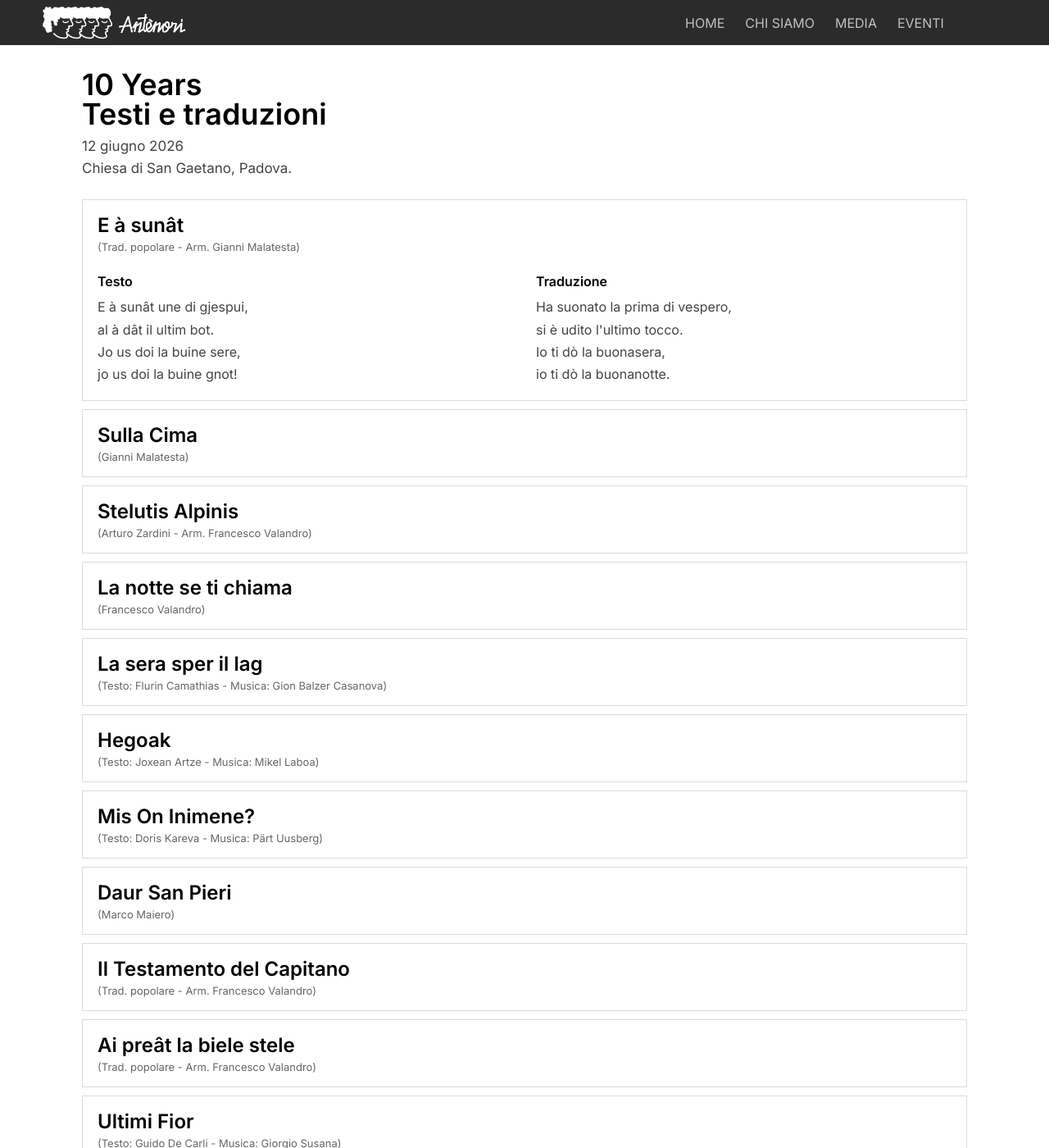
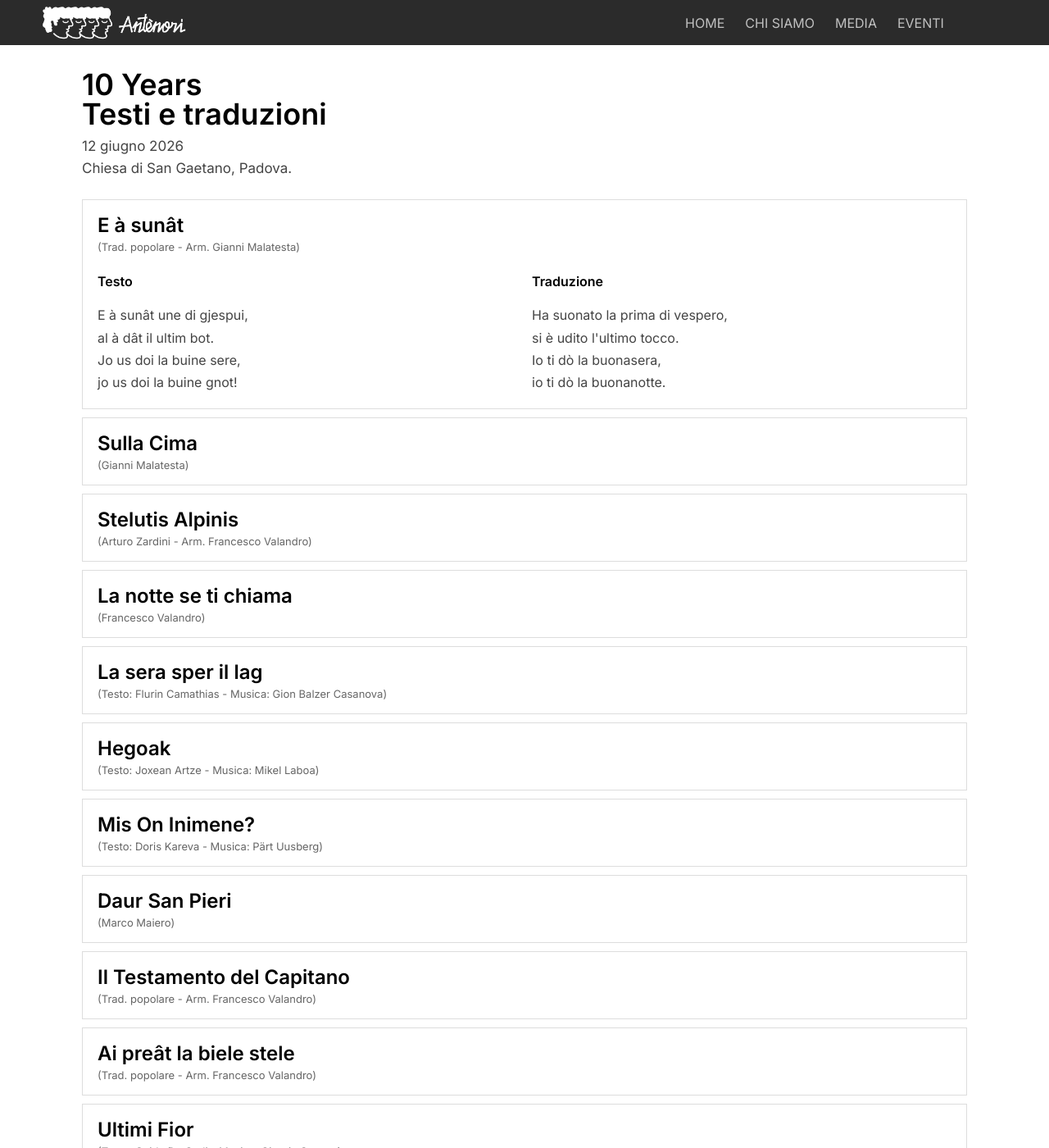
Before and after one commit to antenori-choir/antenori-choir.github.io, a Jekyll site: the page built from it/10years.md, in a window 1280 px wide and 1400 px high. Shown: the whole window at 82% size. Built offline with Jekyll 4.4.1, drawn with Linux system fonts in a browser that asks for light colours.

Commit message:
sistemata doppia colonna su vis mobile

```diff
--- a/assets/css/style.css
+++ b/assets/css/style.css
@@ -879,6 +879,11 @@
   grid-template-columns: 1fr;
 }
 
+.program-song-content.stanzas {
+  gap: 10px 18px;
+  align-items: start;
+}
+
 .program-song-content h3 {
   margin: 8px 0;
   font-size: 16px;
@@ -924,6 +929,6 @@
 
 
   .lyrics {
-    font-size: 13px;
+    font-size: 12px;
   }
 }
--- a/it/10years.md
+++ b/it/10years.md
@@ -18,25 +18,21 @@
           <strong>E à sunât</strong>
           <small>(Trad. popolare - Arm. Gianni Malatesta)</small>
         </summary>
-        <div class="program-song-content">
-          <div>
-            <h3>Testo</h3>
-            <p class="lyrics">
-              E à sunât une di gjespui,<br>
-              al à dât il ultim bot.<br>
-              Jo us doi la buine sere,<br>
-              jo us doi la buine gnot!
-            </p>
-          </div>
-          <div>
-            <h3>Traduzione</h3>
-            <p class="lyrics">
-              Ha suonato la prima di vespero,<br>
-              si è udito l'ultimo tocco.<br>
-              Io ti dò la buonasera,<br>
-              io ti dò la buonanotte.
-            </p>
-          </div>
+        <div class="program-song-content stanzas">
+          <h3>Testo</h3>
+          <h3>Traduzione</h3>
+          <p class="lyrics">
+            E à sunât une di gjespui,<br>
+            al à dât il ultim bot.<br>
+            Jo us doi la buine sere,<br>
+            jo us doi la buine gnot!
+          </p>
+          <p class="lyrics">
+            Ha suonato la prima di vespero,<br>
+            si è udito l'ultimo tocco.<br>
+            Io ti dò la buonasera,<br>
+            io ti dò la buonanotte.
+          </p>
         </div>
       </details>
 
@@ -65,55 +61,57 @@
           <strong>Stelutis Alpinis</strong>
           <small>(Arturo Zardini - Arm. Francesco Valandro)</small>
         </summary>
-        <div class="program-song-content">
-          <div>
-            <h3>Testo</h3>
-            <p class="lyrics">
-              Se tu vens cassù ta' cretis<br>
-              là che lôr mi àn soterât,<br>
-              al è un splaz plen di stelutis;<br>
-              dal miò sanc l'è stât bagnât.<br><br>
-
-              Par segnâl, une crosute<br>
-              je scolpide lì tal cret,<br>
-              fra chês stelis nas l'arbute,<br>
-              sot di lôr, jo duâr cujet.<br><br>
-
-              Cjôl sù, cjôl une stelute:<br>
-              jê 'a ricuarde il nestri ben.<br>
-              Tu j darâs 'ne bussadute<br>
-              e po' plàtile tal sen.<br><br>
-
-              Quant che a cjase tu sês sole<br>
-              e di cûr tu préis par me,<br>
-              il miò spirt atôr ti svole:<br>
-              jo e la stele sin cun te.
-            </p>
-          </div>
-          <div>
-            <h3>Traduzione</h3>
-            <p class="lyrics">
-              Se tu vieni quassù fra le rocce,<br>
-              là dove mi hanno sotterrato,<br>
-              c'è uno spiazzo pieno di stelle alpine;<br>
-              dal mio sangue è stato bagnato.<br><br>
-
-              Come segno, una piccola croce<br>
-              è scolpita lì sulla roccia,<br>
-              fra quelle stelle nasce l'erba,<br>
-              sotto loro io dormo tranquillo.<br><br>
-
-              Cogli sù, cogli una stella alpina:<br>
-              lei ricorda il nostro amore.<br>
-              Tu dalle un bacio<br>
-              e poi posala sul seno.<br><br>
-
-              Quando a casa tu sei sola,<br>
-              e di cuore preghi per me,<br>
-              il mio spirito ti aleggia intorno:<br>
-              io e la stella siamo con te.
-            </p>
-          </div>
+        <div class="program-song-content stanzas">
+          <h3>Testo</h3>
+          <h3>Traduzione</h3>
+          <p class="lyrics">
+            Se tu vens cassù ta' cretis<br>
+            là che lôr mi àn soterât,<br>
+            al è un splaz plen di stelutis;<br>
+            dal miò sanc l'è stât bagnât.
+          </p>
+          <p class="lyrics">
+            Se tu vieni quassù fra le rocce,<br>
+            là dove mi hanno sotterrato,<br>
+            c'è uno spiazzo pieno di stelle alpine;<br>
+            dal mio sangue è stato bagnato.
+          </p>
+          <p class="lyrics">
+            Par segnâl, une crosute<br>
+            je scolpide lì tal cret,<br>
+            fra chês stelis nas l'arbute,<br>
+            sot di lôr, jo duâr cujet.
+          </p>
+          <p class="lyrics">
+            Come segno, una piccola croce<br>
+            è scolpita lì sulla roccia,<br>
+            fra quelle stelle nasce l'erba,<br>
+            sotto loro io dormo tranquillo.
+          </p>
+          <p class="lyrics">
+            Cjôl sù, cjôl une stelute:<br>
+            jê 'a ricuarde il nestri ben.<br>
+            Tu j darâs 'ne bussadute<br>
+            e po' plàtile tal sen.
+          </p>
+          <p class="lyrics">
+            Cogli sù, cogli una stella alpina:<br>
+            lei ricorda il nostro amore.<br>
+            Tu dalle un bacio<br>
+            e poi posala sul seno.
+          </p>
+          <p class="lyrics">
+            Quant che a cjase tu sês sole<br>
+            e di cûr tu préis par me,<br>
+            il miò spirt atôr ti svole:<br>
+            jo e la stele sin cun te.
+          </p>
+          <p class="lyrics">
+            Quando a casa tu sei sola,<br>
+            e di cuore preghi per me,<br>
+            il mio spirito ti aleggia intorno:<br>
+            io e la stella siamo con te.
+          </p>
         </div>
       </details>
 
@@ -169,35 +167,33 @@
           <strong>La sera sper il lag</strong>
           <small>(Testo: Flurin Camathias - Musica: Gion Balzer Casanova)</small>
         </summary>
-        <div class="program-song-content">
-          <div>
-            <h3>Testo</h3>
-            <p class="lyrics">
-              Solem ruaus cheu sin la riva<br>
-              d'umbriva stat il lag curclaus,<br>
-              il bi sulegl cun sia glisch tardiva,<br>
-              davos ils cuolms ei sesbassaus.<br><br>
-
-              E giu da tschiel las steilas biaras,<br>
-              migeivel miran giu el stgir,<br>
-              miu cor tgei aunc empiaras<br>
-              va era ti tier dultsch durmir.
-            </p>
-          </div>
-          <div>
-            <h3>Traduzione</h3>
-            <p class="lyrics">
-              Una calma solenne qui sulla riva,<br>
-              di ombra il lago è coperto,<br>
-              il bel sole nella sua luce tarda,<br>
-              dietro i monti si è abbassato.<br><br>
-
-              E giù dal cielo le molte stelle<br>
-              dolcemente guardano giù nell'oscurità,<br>
-              mio cuore cosa chiedi ancora,<br>
-              lasciati andare nel dolce dormire.
-            </p>
-          </div>
+        <div class="program-song-content stanzas">
+          <h3>Testo</h3>
+          <h3>Traduzione</h3>
+          <p class="lyrics">
+            Solem ruaus cheu sin la riva<br>
+            d'umbriva stat il lag curclaus,<br>
+            il bi sulegl cun sia glisch tardiva,<br>
+            davos ils cuolms ei sesbassaus.
+          </p>
+          <p class="lyrics">
+            Una calma solenne qui sulla riva,<br>
+            di ombra il lago è coperto,<br>
+            il bel sole nella sua luce tarda,<br>
+            dietro i monti si è abbassato.
+          </p>
+          <p class="lyrics">
+            E giu da tschiel las steilas biaras,<br>
+            migeivel miran giu el stgir,<br>
+            miu cor tgei aunc empiaras<br>
+            va era ti tier dultsch durmir.
+          </p>
+          <p class="lyrics">
+            E giù dal cielo le molte stelle<br>
+            dolcemente guardano giù nell'oscurità,<br>
+            mio cuore cosa chiedi ancora,<br>
+            lasciati andare nel dolce dormire.
+          </p>
         </div>
       </details>
 
@@ -206,37 +202,37 @@
           <strong>Hegoak</strong>
           <small>(Testo: Joxean Artze - Musica: Mikel Laboa)</small>
         </summary>
-        <div class="program-song-content">
-          <div>
-            <h3>Testo</h3>
-            <p class="lyrics">
-              Hegoak ebaki banizkio<br>
-              neuria izango zen<br>
-              ez zuen alde egingo.<br><br>
-
-              Bainan horrela<br>
-              ez zen gehiago<br>
-              xoria izango.<br><br>
-
-              Eta nik,<br>
-              xoria nuen maite.
-            </p>
-          </div>
-          <div>
-            <h3>Traduzione</h3>
-            <p class="lyrics">
-              Se gli avessi tagliato le ali<br>
-              sarebbe stato mio<br>
-              non sarebbe andato via.<br><br>
-
-              Ma così<br>
-              non sarebbe più<br>
-              stato un uccello.<br><br>
-
-              E io<br>
-              era l'uccello che amavo.
-            </p>
-          </div>
+        <div class="program-song-content stanzas">
+          <h3>Testo</h3>
+          <h3>Traduzione</h3>
+          <p class="lyrics">
+            Hegoak ebaki banizkio<br>
+            neuria izango zen<br>
+            ez zuen alde egingo.
+          </p>
+          <p class="lyrics">
+            Se gli avessi tagliato le ali<br>
+            sarebbe stato mio<br>
+            non sarebbe andato via.
+          </p>
+          <p class="lyrics">
+            Bainan horrela<br>
+            ez zen gehiago<br>
+            xoria izango.
+          </p>
+          <p class="lyrics">
+            Ma così<br>
+            non sarebbe più<br>
+            stato un uccello.
+          </p>
+          <p class="lyrics">
+            Eta nik,<br>
+            xoria nuen maite.
+          </p>
+          <p class="lyrics">
+            E io<br>
+            era l'uccello che amavo.
+          </p>
         </div>
       </details>
 
@@ -245,36 +241,34 @@
           <strong>Mis On Inimene?</strong>
           <small>(Testo: Doris Kareva - Musica: Pärt Uusberg)</small>
         </summary>
-        <div class="program-song-content">
-          <div>
-            <h3>Testo</h3>
-            <p class="lyrics">
-              Mis on inimene?<br>
-              Kas ingli vari?<br>
-              Voi igatsushüüd<br>
-              hingeühtsuse poole?<br><br>
-
-              Igaüks meist on pill<br>
-              läbi mille vorratuid vise vilistab<br>
-              Jumala tuul:<br>
-              hoia, küll siis hoitakse sind.
-            </p>
-          </div>
-          <div>
-            <h3>Traduzione</h3>
-            <p class="lyrics">
-              Che cos'è umano?<br>
-              L'ombra di un angelo?<br>
-              O un grido desideroso dell'unione<br>
-              delle anime?<br><br>
-
-              Ognuno di noi è uno strumento<br>
-              attraverso il quale il vento di Dio<br>
-              soffia ineguagliabili melodie:<br>
-              abbi cura degli altri e gli altri<br>
-              avranno cura di te.
-            </p>
-          </div>
+        <div class="program-song-content stanzas">
+          <h3>Testo</h3>
+          <h3>Traduzione</h3>
+          <p class="lyrics">
+            Mis on inimene?<br>
+            Kas ingli vari?<br>
+            Voi igatsushüüd<br>
+            hingeühtsuse poole?
+          </p>
+          <p class="lyrics">
+            Che cos'è umano?<br>
+            L'ombra di un angelo?<br>
+            O un grido desideroso dell'unione<br>
+            delle anime?
+          </p>
+          <p class="lyrics">
+            Igaüks meist on pill<br>
+            läbi mille vorratuid vise vilistab<br>
+            Jumala tuul:<br>
+            hoia, küll siis hoitakse sind.
+          </p>
+          <p class="lyrics">
+            Ognuno di noi è uno strumento<br>
+            attraverso il quale il vento di Dio<br>
+            soffia ineguagliabili melodie:<br>
+            abbi cura degli altri e gli altri<br>
+            avranno cura di te.
+          </p>
         </div>
       </details>
 
@@ -283,54 +277,56 @@
           <strong>Daur San Pieri</strong>
           <small>(Marco Maiero)</small>
         </summary>
-        <div class="program-song-content">
-          <div>
-            <h3>Testo</h3>
-            <p class="lyrics">
-              Sore i roncs, daûr San Pieri,<br>
-              cul sciroc o in Luj ch'al sa di fen,<br>
-              ducj i siums si cirin simpri,<br>
-              ducj i siums a clamin ben.<br><br>
-
-              E a consolin lis albadis<br>
-              che an cricât il scûr dai dîs<br>
-              che gjelôs al ten platât, di simpri,<br>
-              il lusôr dal Paradîs.<br><br>
-
-              Sore i roncs, daûr San Pieri,<br>
-              cul sciroc o in Luj ch'al sa di fen,<br>
-              ducj i siums si cirin simpri,<br>
-              ducj i siums a clamin ben.<br><br>
-
-              E tal cûr timp di bussadis, timp di un fûc mai dite a d'un,<br>
-              distudât cui avostans, mai légris,<br>
-              in te scune di un autun.
-            </p>
-          </div>
-          <div>
-            <h3>Traduzione</h3>
-            <p class="lyrics">
-              Sulle colline, dietro San Pietro,<br>
-              con lo scirocco in Luglio che sa di fieno,<br>
-              tutti i sogni si cercano sempre,<br>
-              tutti i sogni portano il bene.<br><br>
-
-              E consolano i fugaci chiarori<br>
-              i quali hanno incrinato il buio dei giorni<br>
-              che geloso nasconde, da sempre,<br>
-              la luce del Paradiso.<br><br>
-
-              Sulle colline, dietro San Pietro,<br>
-              con lo scirocco in Luglio che sa di fieno,<br>
-              tutti i sogni si cercano sempre,<br>
-              tutti i sogni portano il bene.<br><br>
-
-              E nel cuore il tempo dei baci,<br>
-              il tempo di un amore mai svelato a nessuno,<br>
-              che si è spento assieme al canto degli ormai tristi grilli di agosto<br>
-              nella culla di un autunno.
-            </p>
-          </div>
+        <div class="program-song-content stanzas">
+          <h3>Testo</h3>
+          <h3>Traduzione</h3>
+          <p class="lyrics">
+            Sore i roncs, daûr San Pieri,<br>
+            cul sciroc o in Luj ch'al sa di fen,<br>
+            ducj i siums si cirin simpri,<br>
+            ducj i siums a clamin ben.
+          </p>
+          <p class="lyrics">
+            Sulle colline, dietro San Pietro,<br>
+            con lo scirocco in Luglio che sa di fieno,<br>
+            tutti i sogni si cercano sempre,<br>
+            tutti i sogni portano il bene.
+          </p>
+          <p class="lyrics">
+            E a consolin lis albadis<br>
+            che an cricât il scûr dai dîs<br>
+            che gjelôs al ten platât, di simpri,<br>
+            il lusôr dal Paradîs.
+          </p>
+          <p class="lyrics">
+            E consolano i fugaci chiarori<br>
+            i quali hanno incrinato il buio dei giorni<br>
+            che geloso nasconde, da sempre,<br>
+            la luce del Paradiso.
+          </p>
+          <p class="lyrics">
+            Sore i roncs, daûr San Pieri,<br>
+            cul sciroc o in Luj ch'al sa di fen,<br>
+            ducj i siums si cirin simpri,<br>
+            ducj i siums a clamin ben.
+          </p>
+          <p class="lyrics">
+            Sulle colline, dietro San Pietro,<br>
+            con lo scirocco in Luglio che sa di fieno,<br>
+            tutti i sogni si cercano sempre,<br>
+            tutti i sogni portano il bene.
+          </p>
+          <p class="lyrics">
+            E tal cûr timp di bussadis, timp di un fûc mai dite a d'un,<br>
+            distudât cui avostans, mai légris,<br>
+            in te scune di un autun.
+          </p>
+          <p class="lyrics">
+            E nel cuore il tempo dei baci,<br>
+            il tempo di un amore mai svelato a nessuno,<br>
+            che si è spento assieme al canto degli ormai tristi grilli di agosto<br>
+            nella culla di un autunno.
+          </p>
         </div>
       </details>
 
@@ -377,35 +373,33 @@
           <strong>Ai preât la biele stele</strong>
           <small>(Trad. popolare - Arm. Francesco Valandro)</small>
         </summary>
-        <div class="program-song-content">
-          <div>
-            <h3>Testo</h3>
-            <p class="lyrics">
-              Ai preât la biele stele,<br>
-              ducj i Sants dal Paradis<br>
-              che il Signôr fermi la uere,<br>
-              che il mio ben torni al pais.<br><br>
-
-              Ma tu stele, biele stele,<br>
-              va' palese il mio destin<br>
-              va daûr di che' montagne,<br>
-              la ch'a l'è il mio curisin.
-            </p>
-          </div>
-          <div>
-            <h3>Traduzione</h3>
-            <p class="lyrics">
-              Ho pregato la bella stella,<br>
-              tutti i Santi del Paradiso,<br>
-              che il Signor fermi la guerra,<br>
-              che il mio ben torni in paese.<br><br>
-
-              Ma tu Stella, bella stella,<br>
-              rendi noto il mio destino,<br>
-              vai oltre quelle montagne,<br>
-              là dove si trova il mio cuoricino.
-            </p>
-          </div>
+        <div class="program-song-content stanzas">
+          <h3>Testo</h3>
+          <h3>Traduzione</h3>
+          <p class="lyrics">
+            Ai preât la biele stele,<br>
+            ducj i Sants dal Paradis<br>
+            che il Signôr fermi la uere,<br>
+            che il mio ben torni al pais.
+          </p>
+          <p class="lyrics">
+            Ho pregato la bella stella,<br>
+            tutti i Santi del Paradiso,<br>
+            che il Signor fermi la guerra,<br>
+            che il mio ben torni in paese.
+          </p>
+          <p class="lyrics">
+            Ma tu stele, biele stele,<br>
+            va' palese il mio destin<br>
+            va daûr di che' montagne,<br>
+            la ch'a l'è il mio curisin.
+          </p>
+          <p class="lyrics">
+            Ma tu Stella, bella stella,<br>
+            rendi noto il mio destino,<br>
+            vai oltre quelle montagne,<br>
+            là dove si trova il mio cuoricino.
+          </p>
         </div>
       </details>
 
@@ -414,71 +408,75 @@
           <strong>Ultimi Fior</strong>
           <small>(Testo: Guido De Carli - Musica: Giorgio Susana)</small>
         </summary>
-        <div class="program-song-content">
-          <div>
-            <h3>Testo</h3>
-            <p class="lyrics">
-              Piére vèce de mile àni<br>
-              ròdola par tèra da fronton e merli<br>
-              de 'sto castel ridòt a gnènt<br>
-              da la guèra de la vita.<br><br>
-
-              "Varda la dama, 'l cavalier<br>
-              i servi, i can.<br>
-              Balèstre, cavài e stendardi ròsi<br>
-              come 'l vin<br>
-              sóra le tòle piene".<br><br>
-
-              Tut tàse, des<br>
-              dentro 'sta fumèra de pensieri.<br>
-              Tut, 'sta stà fermo:<br>
-              olivi, gìr e la sera<br>
-              che me ròba l'ultimo dì.<br><br>
-
-              "Varda la dama, 'l cavalier<br>
-              i servi, i can.<br>
-              Balèstre, cavài e stendardi ròsi<br>
-              come 'l vin<br>
-              sóra le tòle piene".<br><br>
-
-              Vorìa restar,<br>
-              ma 'ntant che la val sbianca<br>
-              'na campana ciàma<br>
-              'n te 'sta matina 'nbriaga de sòl.
-            </p>
-          </div>
-          <div>
-            <h3>Traduzione</h3>
-            <p class="lyrics">
-              Pietre vecchie di mille anni<br>
-              rotolano per terra da bastioni e merli<br>
-              di questo castello ridotto a niente<br>
-              dalla guerra della vita.<br><br>
-
-              Guarda la dama, il cavaliere,<br>
-              i servi, i cani.<br>
-              Balestre, cavalli e stendardi rossi<br>
-              come il vino<br>
-              sopra le tavole imbandite.<br><br>
-
-              Ora tutto tace,<br>
-              dentro questo groviglio di pensieri.<br>
-              Tutto è fermo:<br>
-              olivi, ghiri e la sera<br>
-              che mi ruba l'ultimo giorno.<br><br>
-
-              Guarda la dama, il cavaliere,<br>
-              i servi, i cani.<br>
-              Balestre, cavalli e stendardi rossi<br>
-              come il vino<br>
-              sopra le tavole imbandite.<br><br>
-
-              Vorrei restare,<br>
-              ma mentre la valle sbianca<br>
-              una campana chiama<br>
-              in questa mattina ubriaca di sole.
-            </p>
-          </div>
+        <div class="program-song-content stanzas">
+          <h3>Testo</h3>
+          <h3>Traduzione</h3>
+          <p class="lyrics">
+            Piére vèce de mile àni<br>
+            ròdola par tèra da fronton e merli<br>
+            de 'sto castel ridòt a gnènt<br>
+            da la guèra de la vita.
+          </p>
+          <p class="lyrics">
+            Pietre vecchie di mille anni<br>
+            rotolano per terra da bastioni e merli<br>
+            di questo castello ridotto a niente<br>
+            dalla guerra della vita.
+          </p>
+          <p class="lyrics">
+            "Varda la dama, 'l cavalier<br>
+            i servi, i can.<br>
+            Balèstre, cavài e stendardi ròsi<br>
+            come 'l vin<br>
+            sóra le tòle piene".
+          </p>
+          <p class="lyrics">
+            Guarda la dama, il cavaliere,<br>
+            i servi, i cani.<br>
+            Balestre, cavalli e stendardi rossi<br>
+            come il vino<br>
+            sopra le tavole imbandite.
+          </p>
+          <p class="lyrics">
+            Tut tàse, des<br>
+            dentro 'sta fumèra de pensieri.<br>
+            Tut, 'sta stà fermo:<br>
+            olivi, gìr e la sera<br>
+            che me ròba l'ultimo dì.
+          </p>
+          <p class="lyrics">
+            Ora tutto tace,<br>
+            dentro questo groviglio di pensieri.<br>
+            Tutto è fermo:<br>
+            olivi, ghiri e la sera<br>
+            che mi ruba l'ultimo giorno.
+          </p>
+          <p class="lyrics">
+            "Varda la dama, 'l cavalier<br>
+            i servi, i can.<br>
+            Balèstre, cavài e stendardi ròsi<br>
+            come 'l vin<br>
+            sóra le tòle piene".
+          </p>
+          <p class="lyrics">
+            Guarda la dama, il cavaliere,<br>
+            i servi, i cani.<br>
+            Balestre, cavalli e stendardi rossi<br>
+            come il vino<br>
+            sopra le tavole imbandite.
+          </p>
+          <p class="lyrics">
+            Vorìa restar,<br>
+            ma 'ntant che la val sbianca<br>
+            'na campana ciàma<br>
+            'n te 'sta matina 'nbriaga de sòl.
+          </p>
+          <p class="lyrics">
+            Vorrei restare,<br>
+            ma mentre la valle sbianca<br>
+            una campana chiama<br>
+            in questa mattina ubriaca di sole.
+          </p>
         </div>
       </details>
 
```
